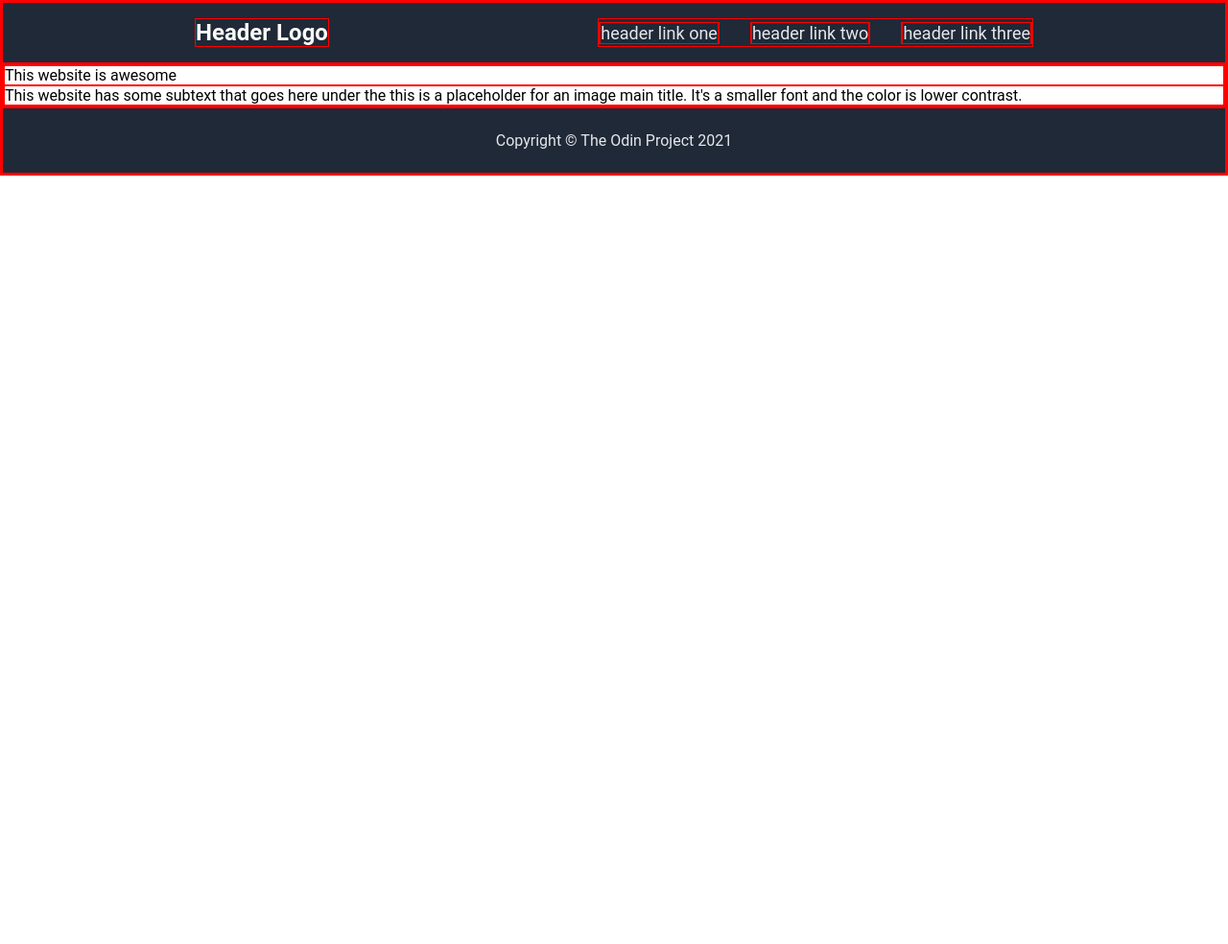
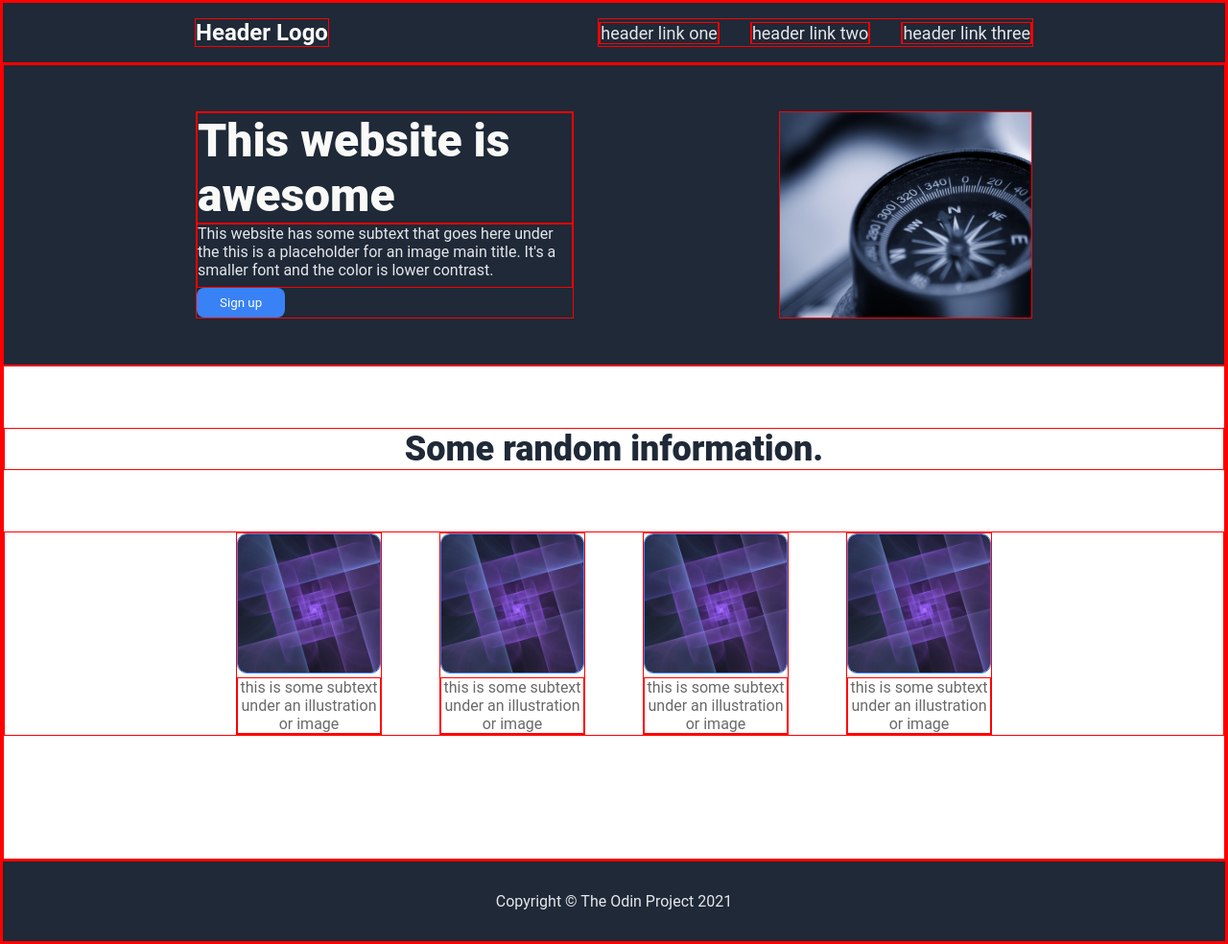
Before and after one commit to ercelangeles/landing-page, a plain HTML site: page index.html in a window 1280 px wide. Shown: the whole page at 96% size. Before the commit the page ends 800 px from the top, so only its background shows below. Drawn offline with Linux system fonts and the light colour scheme.

Commit message:
feat: add information section
Add "Some random information." section.

```diff
--- a/index.html
+++ b/index.html
@@ -11,7 +11,6 @@
                 <h4>
                         Header Logo
                 </h4>
-
                 <ul>
                         <li><a href="">header link one</a></li>
                         <li><a href="">header link two</a></li>
@@ -21,15 +20,42 @@
 
         <main>
                 <div class="hero-section">
+                        <div class="hero-left-text-block">
                                 <div class="hero-main-text">
                                         This website is awesome
                                 </div>
                                 <div class="hero-secondary-text">
                                         This website has some subtext that goes here under the this is a placeholder for an image main title. It's a smaller font and the color is lower contrast.
                                 </div>
+                                <button>Sign up</button>
+                        </div>
+                        <img src="images/compass-pic.jpg" alt="" width="30%">
                 </div>
 
+                <div class="rand-info-section">
+                        <div class="rand-info-header">
+                                Some random information.
+                        </div>
 
+                        <div class="container">
+                                <div class="info">
+                                        <img src="images/square-pic.jpg" alt="">
+                                        <div class="text">this is some subtext under an illustration or image</div>
+                                </div>
+                                <div class="info">
+                                        <img src="images/square-pic.jpg" alt="">
+                                        <div class="text">this is some subtext under an illustration or image</div>
+                                </div>
+                                <div class="info">
+                                        <img src="images/square-pic.jpg" alt="">
+                                        <div class="text">this is some subtext under an illustration or image</div>
+                                </div>
+                                <div class="info">
+                                        <img src="images/square-pic.jpg" alt="">
+                                        <div class="text">this is some subtext under an illustration or image</div>
+                                </div>
+                        </div>
+                </div>
         </main>
 
         <footer>
--- a/style.css
+++ b/style.css
@@ -1,21 +1,39 @@
+/* Global */
 * { border: 1px solid red; }
-
 * { padding: 0; margin: 0; }
 
 body {
+        display: flex;
+        flex-direction: column;
         font-family: Roboto;
         margin: 0;
 }
 
 header,
+.hero-section,
 footer {
-        display: flex;
         background-color: #1F2937;
         padding: 0px 200px;
 }
 
+button {
+        font-family: Roboto;
+        color: white;
+        background: #3882F6;
+        border: none;
+        border-radius: 8px;
+        padding: 8px 24px;
+        margin: 0;
+        width: fit-content;
+        height: fit-content;
+}
+/*  */
 
+
+
+/* Header  */
 header {
+        display: flex;
         justify-content: space-between;
         padding-top: 16px;
         padding-bottom: 16px;
@@ -40,10 +58,95 @@ a {
         color: #E5E7EB;
         font-size: 18px;
 }
+/*  */
 
+
+
+/* Hero section */
+.hero-section {
+        display: flex;
+        justify-content: space-between;
+        padding-top: 48px;
+        padding-bottom: 48px;
+}
+
+.hero-left-text-block {
+        display: flex;
+        flex-direction: column;
+        max-width: 45%;
+}
+
+.hero-main-text {
+        font-size: 48px;
+        color: #F9FAF8;
+        font-weight: 900;
+}
+
+.hero-secondary-text {
+        color: #E5E7EB;
+        padding-bottom: 8px;
+}
+/*  */
+
+
+
+
+/* Random Info Section */
+.rand-info-header {
+        text-align: center;
+        font-size: 36px;
+        color: #1F2937;
+        font-weight: 900;
+}
+
+.rand-info-section {
+        display: flex;
+        flex-direction: column;
+        padding: 4em 0 8em;
+        gap: 4em;
+}
+
+.rand-info-section .container {
+        display: flex;
+        justify-content: center;
+        gap: 60px;
+}
+
+
+
+.info {
+        display: flex;
+        flex-direction: column;
+        justify-content: center;
+        text-align: center;
+        max-width: 150px;
+        gap: 4px;
+}
+
+.info .text {
+        color: dimgray;
+}
+
+.info img {
+        max-width: 150;
+        border-radius: 10px;
+        border-color: #3882F6;
+
+}
+
+
+
+
+/*  */
+
+
+
+/* Footer */
 footer {
+        display: flex;
         color: #E5E7EB;
         justify-content: center;
-        padding-top: 24px;
-        padding-bottom: 24px;
+        padding-top: 32px;
+        padding-bottom: 32px;
 }
+/*  */
```
Lines whose indentation alone changed are shown as unchanged.
